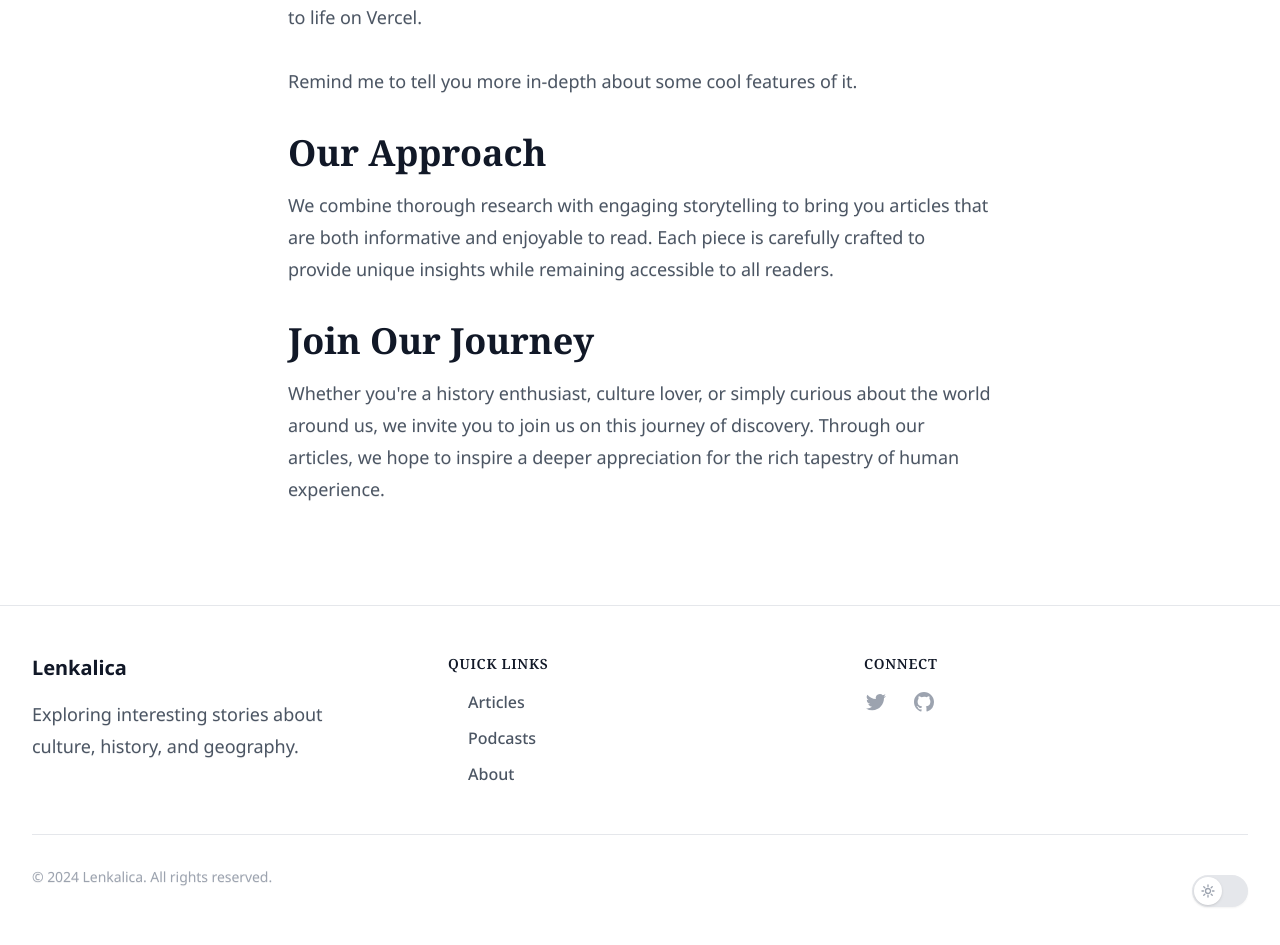
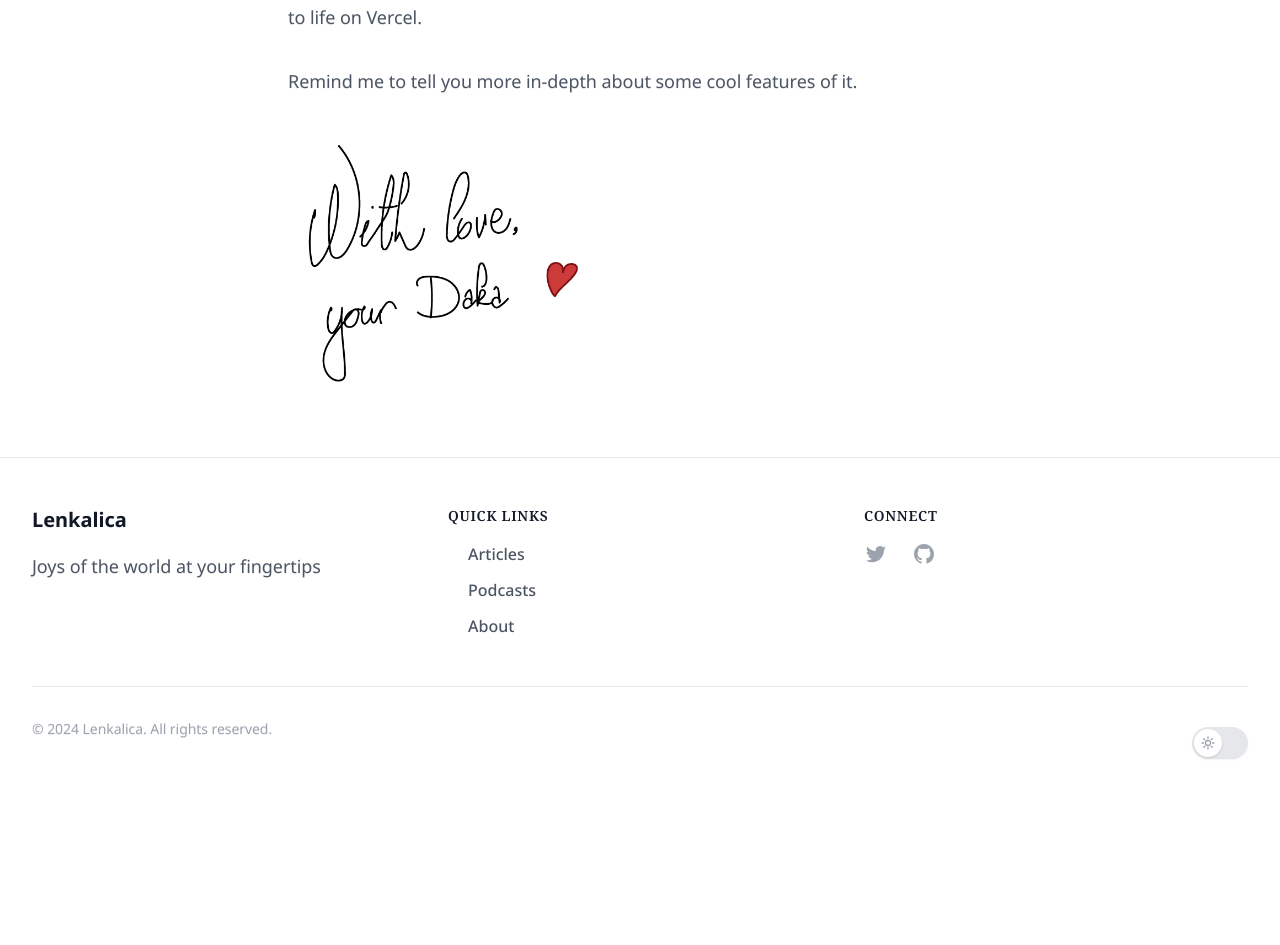
Before and after one commit to DarkoKuzmanovic/lenkalica, a Next.js app: page /about in a window 1280 px wide. Shown: the part 1520-2465 px from the top of the page. After the commit the page ends 2335 px from the top, so only its background shows below. Built offline with nearby package versions, Linux system fonts and the light colour scheme.

Commit message:
Refactor AboutPage and Footer components
- Removed detailed sections from the AboutPage, replacing them with a signature image.
- Updated the footer text to provide a more concise description of the site's purpose.

```diff
--- a/src/app/about/page.tsx
+++ b/src/app/about/page.tsx
@@ -66,19 +66,7 @@ export default function AboutPage() {
             <br />
             Remind me to tell you more in-depth about some cool features of it.
           </p>
-          <h2>Our Approach</h2>
-          <p>
-            We combine thorough research with engaging storytelling to bring you articles that are both informative and
-            enjoyable to read. Each piece is carefully crafted to provide unique insights while remaining accessible to
-            all readers.
-          </p>
-
-          <h2>Join Our Journey</h2>
-          <p>
-            Whether you&apos;re a history enthusiast, culture lover, or simply curious about the world around us, we
-            invite you to join us on this journey of discovery. Through our articles, we hope to inspire a deeper
-            appreciation for the rich tapestry of human experience.
-          </p>
+          <Image src="/images/signature.png" alt="With Love, Your Daka" width={300} height={300} />
         </div>
       </div>
     </div>
--- a/src/components/Footer.tsx
+++ b/src/components/Footer.tsx
@@ -11,9 +11,7 @@ export default function Footer() {
             <Link href="/" className="text-xl font-bold text-gray-900 dark:text-white">
               Lenkalica
             </Link>
-            <p className="text-gray-600 dark:text-gray-400 max-w-xs">
-              Exploring interesting stories about culture, history, and geography.
-            </p>
+            <p className="text-gray-600 dark:text-gray-400 max-w-xs">Joys of the world at your fingertips</p>
           </div>
 
           {/* Quick Links */}
```
Also changed, not shown: public/images/signature.png (added).
